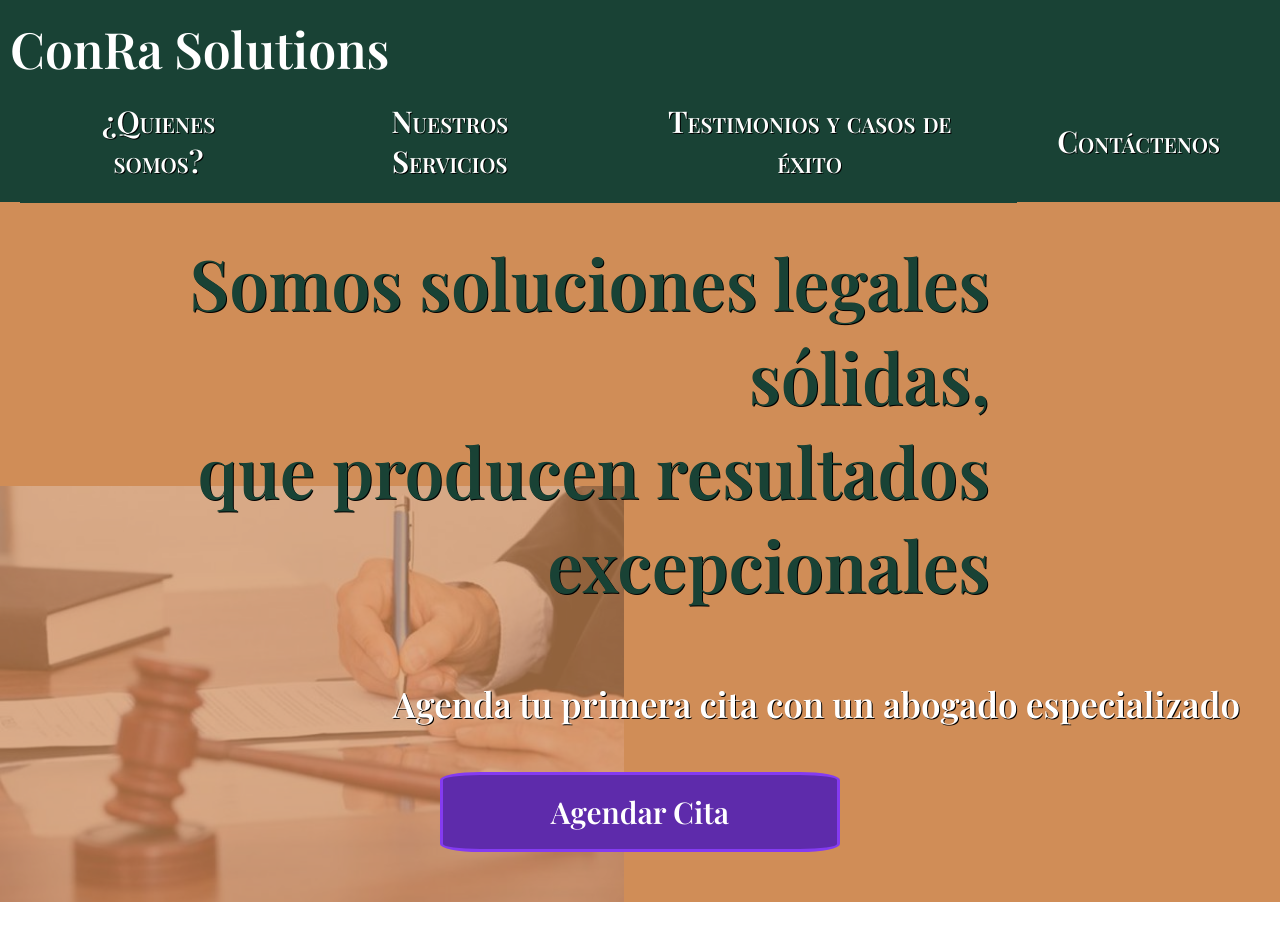
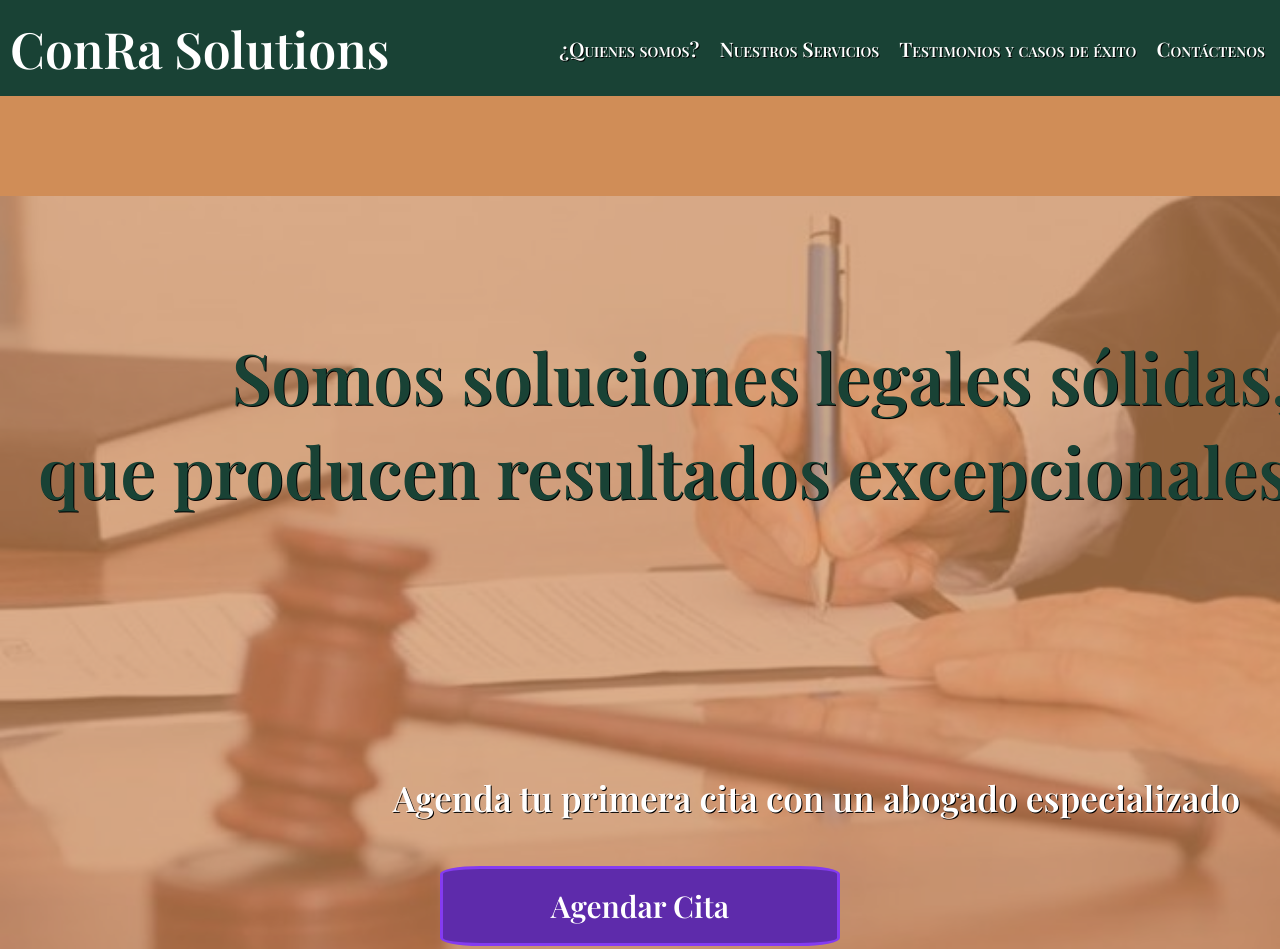
Before and after one commit to EnriqueContramirez/bit01website, a plain HTML site: page index.html in a window 1280 px wide. Shown: the top 949 px of the page. Drawn offline with nearby package versions, Linux system fonts and the light colour scheme; some icons are missing.

Commit message:
Se realizan cambios de estilo en la pantalla grande

```diff
--- a/assets/estilos.css
+++ b/assets/estilos.css
@@ -308,11 +308,8 @@ main #descripcionEmpresa h2{
         height: 700px;
     }
     main #descripcionEmpresa img {
-        max-width: 100%;
-        margin-top: 0;
-        height: 52%;
-        opacity: 0.30;
-        position: absolute;
+        width: 100%;
+        height: 68%;
     }
     main #descripcionEmpresa h2{
         position: relative;
@@ -443,24 +440,37 @@ main #descripcionEmpresa h2{
     #menu {
         position: relative;
     }
+    .respmenu a, li, ul {
+        font-size: 20px;
+        padding: 0px 5px;
+        padding-top: 7px;
+    }
+
+    .respmenu {
+        position: relative;
+        height: 96px;
+    }
+
+    .respmenu ul {
+        position: absolute;
+        top: -97px;
+        right: 0;
+    }
+
     main #descripcionEmpresa{
-        height: 700px;
+        height: 900px;
     }
     main #descripcionEmpresa img {
-        max-width: 100%;
-        margin-top: 0;
-        height: 52%;
-        opacity: 0.30;
-        position: absolute;
+        width: 100%;
+        height: 100%;
     }
     main #descripcionEmpresa h2{
-        position: relative;
         color: #194235;
-        text-shadow: 1px 1px black;
         font-size: 70px;
-        max-width: 980px;
+        max-width: 1500px;
         height: 400px;
-        text-align: end;
+        text-align: end;;
+        z-index: 10;
     }
 
     #agendarCita {
```
